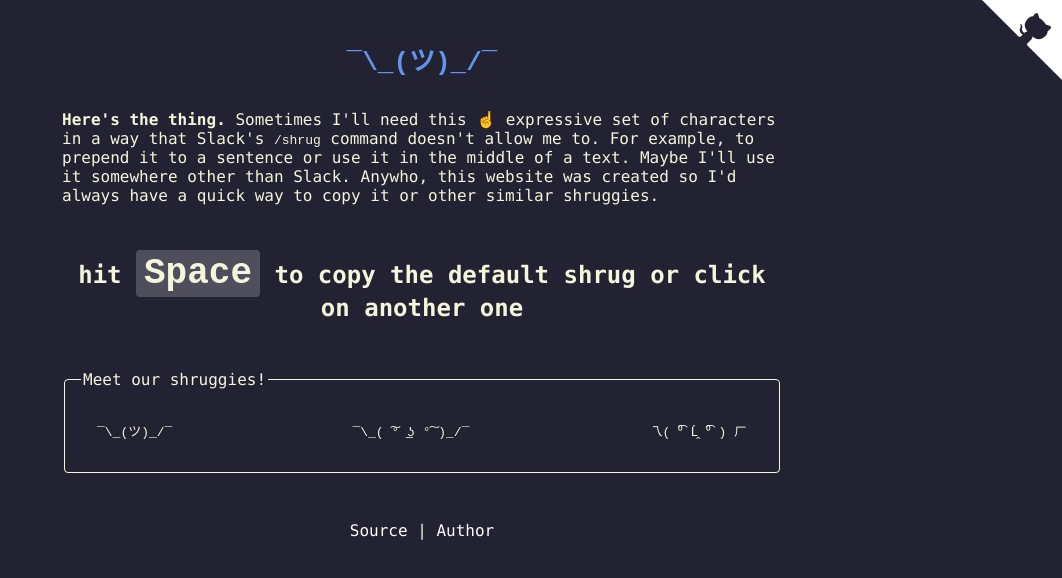
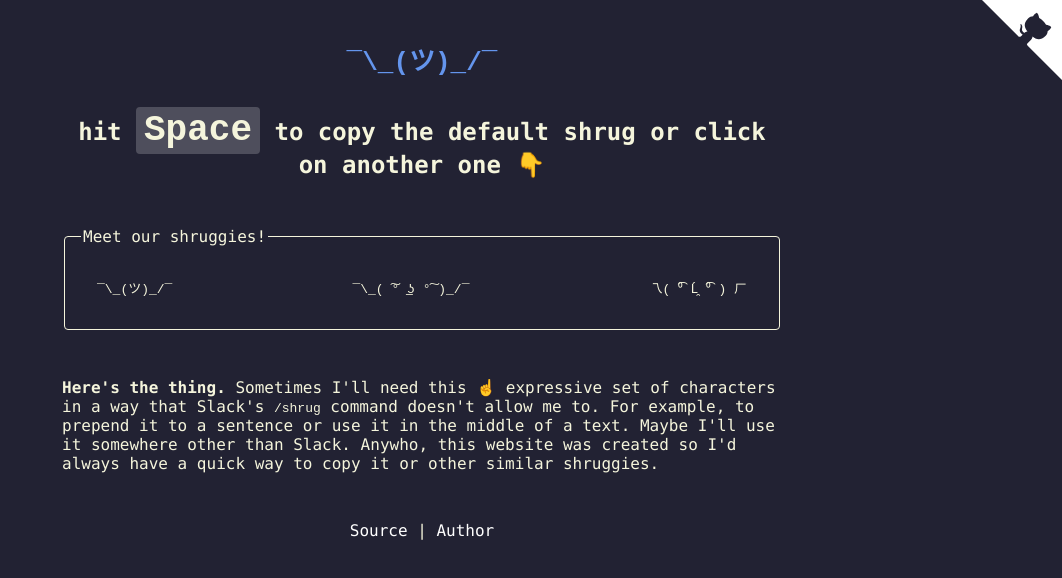
Before and after one commit to andreasvirkus/shrug, a Svelte app: page / in a window 1280 px wide. Shown: the top 578 px of the page, without its empty margins (218-1280 px from the left). Built offline with nearby package versions, Linux system fonts and the light colour scheme.

Commit message:
Reorder sections for usability

```diff
--- a/src/App.svelte
+++ b/src/App.svelte
@@ -102,19 +102,12 @@
 <main>
   <h1><code>{ shrugs[0] }</code></h1>
 
-  <p><strong>Here's the thing.</strong> Sometimes I'll need this
-    <span class="emoji">☝️</span> expressive set of characters
-  in a way that Slack's <code>/shrug</code> command doesn't allow me to.
-  For example, to prepend it to a sentence or use it in the middle of a text.
-  Maybe I'll use it somewhere other than Slack. Anywho, this website
-  was created so I'd always have a quick way to copy it or other similar shruggies.</p>
-
   {#if !copied}
-  <h2>hit <code class="key">Space</code> to copy the default shrug or click on another one</h2>
+  <h2>hit <code class="key">Space</code> to copy the default shrug or click on another one
+    <span class="emoji">👇</span></h2>
   {:else}
   <h2>Copied: <code>{ activeShrug }</code></h2>
   {/if}
-
 
   <fieldset>
     <legend>Meet our shruggies!</legend>
@@ -125,8 +118,14 @@
     {/each}
   </fieldset>
 
+  <input type="text" bind:this={input} value={activeShrug}>
 
-  <input type="text" bind:this={input} value={activeShrug}>
+  <p><strong>Here's the thing.</strong> Sometimes I'll need this
+    <span class="emoji">☝️</span> expressive set of characters
+  in a way that Slack's <code>/shrug</code> command doesn't allow me to.
+  For example, to prepend it to a sentence or use it in the middle of a text.
+  Maybe I'll use it somewhere other than Slack. Anywho, this website
+  was created so I'd always have a quick way to copy it or other similar shruggies.</p>
 
   <footer>
     <a href="https://github.com/andreasvirkus/shrug">Source</a>
```
